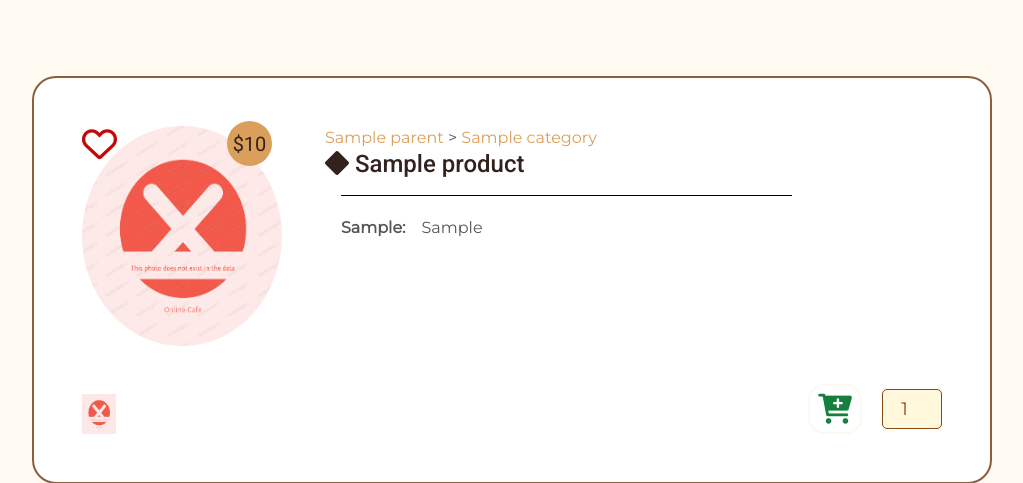
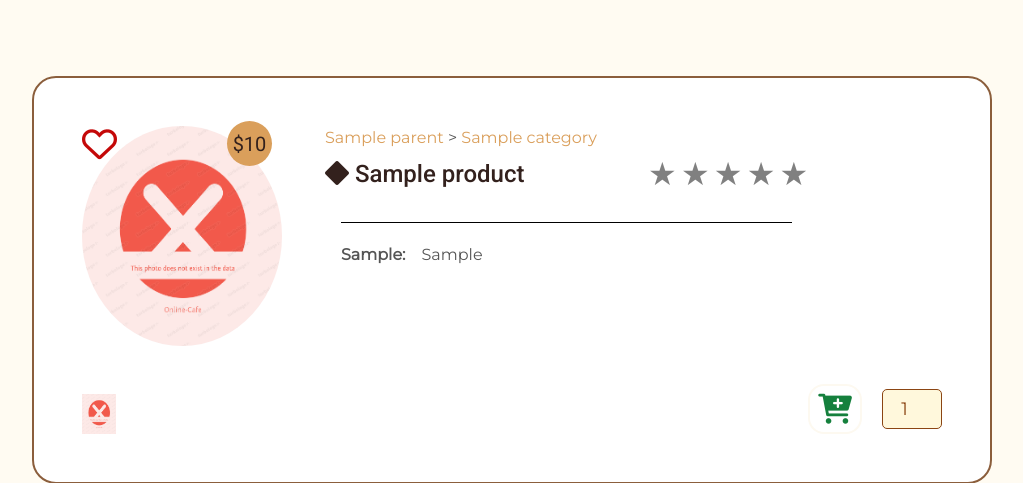
Before and after one commit to melikaezatvar/Online-Cafe, a Django app: template templates/product/product.html in a window 1280 px wide. Shown: the part 124-607 px from the top of the page, without its empty margins (128-1151 px from the left). Run offline with Django 5.2, Linux system fonts and the light colour scheme; the template is opened without the code that fills it: most values are stand-ins (such as "Sample title", 1, 10 or a date in 2020); grey boxes marked "Sample" are stand-in pictures; some libraries are stand-ins or nearby versions.

Commit message:
base rate template

```diff
--- a/templates/layout/head.html
+++ b/templates/layout/head.html
@@ -13,5 +13,6 @@
 <link href="{% static 'css/dropdown.css' %}" rel="stylesheet">
 <link href="{% static 'css/product.css' %}" rel="stylesheet">
 <link href="{% static 'css/menu.css' %}" rel="stylesheet">
+<link href="{% static 'css/rating.css' %}" rel="stylesheet">
 {#<link href="https://cdn.jsdelivr.net/npm/daisyui@4.12.10/dist/full.min.css" rel="stylesheet" type="text/css" />#}
 {#<script src="https://cdn.tailwindcss.com"></script>#}
--- a/templates/product/product.html
+++ b/templates/product/product.html
@@ -5,7 +5,7 @@
 {% block content %}
     {% for product in data %}
         <input id="product-id" value="{{ product.id }}" hidden="hidden">
-        <div class="product-show">
+        <div class="product-show" style="position: relative">
             <div class="product-image" style="height: 308px">
                 <h5 class="menu-price">${{ product.price }}</h5>
                 {% if not product.images %}
@@ -27,7 +27,16 @@
                         {% endfor %}
                         <a href="/api/category/{{ product.category.name }}/">{{ product.category.name|capfirst }}</a>
                     </div>
-                    <h4 class="text-[150%] "><i class="fa-solid fa-diamond"></i> {{ product.name|capfirst }}</h4>
+                    <div style="justify-content: space-between; align-items: center; display: flex">
+                        <h4 class="text-[150%] "><i class="fa-solid fa-diamond"></i> {{ product.name|capfirst }}</h4>
+                        <div onchange="changeRate()" class="star-rating">
+                            <input type="radio" id="star5" name="rating" value="5" /><label for="star5" title="5 stars"></label>
+                            <input type="radio" id="star4" name="rating" value="4" /><label for="star4" title="4 stars"></label>
+                            <input type="radio" id="star3" name="rating" value="3" /><label for="star3" title="3 stars"></label>
+                            <input type="radio" id="star2" name="rating" value="2" /><label for="star2" title="2 stars"></label>
+                            <input type="radio" id="star1" name="rating" value="1" /><label for="star1" title="1 star"></label>
+                        </div>
+                    </div>
                     <hr class="hr-product">
                     {% for detail in product.description %}
                         <div style="display: flex">
@@ -47,3 +56,6 @@
         </div>
     {% endfor %}
 {% endblock %}
+{% block extra_body %}
+    <script src="{% static 'js/products/rating.js' %}"></script>
+{% endblock %}
```
Also changed, not shown: storage/media/product/images/photo_2024-10-02_11-46-42.jpg (added), storage/static/css/rating.css (added), storage/static/js/products/rating.js (added).
